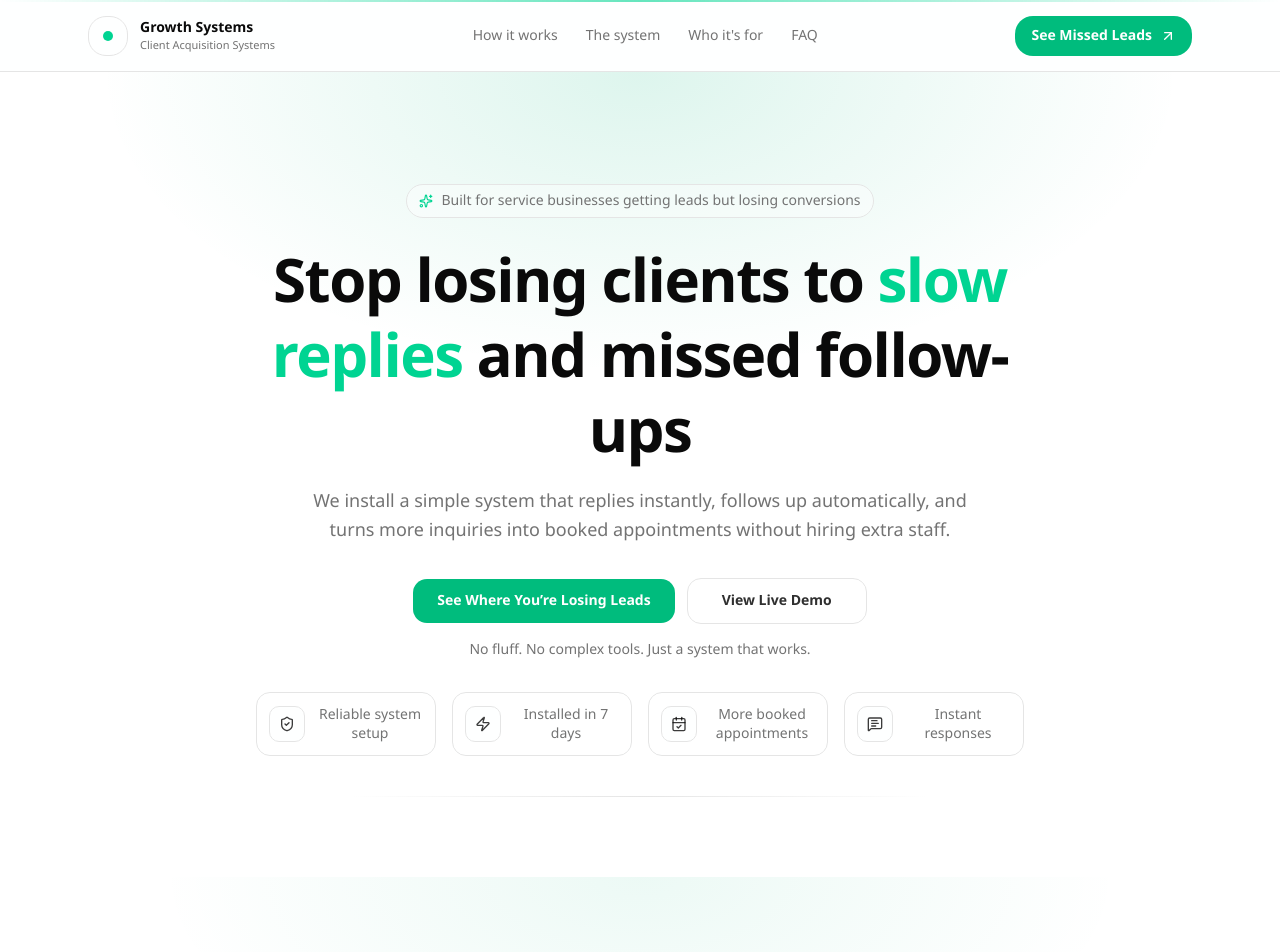
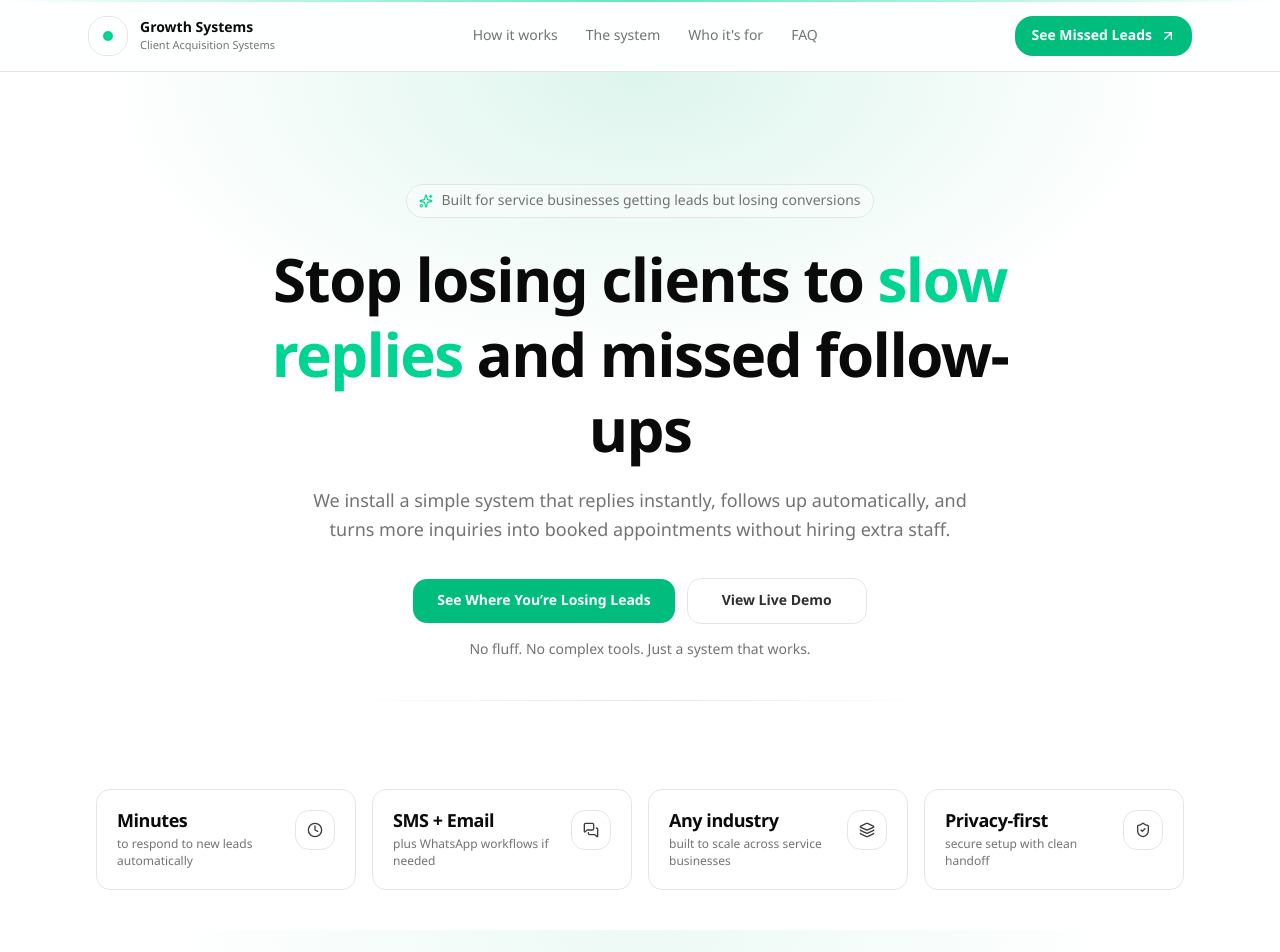
Before and after one commit to sab-eeh/Growth-Systems, a Next.js app: page / in a window 1280 px wide. Shown: the top 952 px of the page. Built offline with nearby package versions, Linux system fonts and the light colour scheme.

Commit message:
hero jsx updated

```diff
--- a/src/app/page.js
+++ b/src/app/page.js
@@ -17,7 +17,7 @@ export default function Home() {
   return (
     <>
       <Hero />
-      {/* <Stats /> */}
+      <Stats />
       <Problems />
       <Solution />
       <Integrations />
--- a/src/components/sections/Hero.jsx
+++ b/src/components/sections/Hero.jsx
@@ -116,7 +116,7 @@ export default function Hero() {
           </motion.p>
 
           {/* TRUST GRID (FIXED 🔥) */}
-          <motion.div
+          {/* <motion.div
             variants={fadeUp}
             initial={reduceMotion ? "show" : "hidden"}
             animate="show"
@@ -127,7 +127,7 @@ export default function Hero() {
             <TrustItem icon={Zap} text="Installed in 7 days" />
             <TrustItem icon={CalendarCheck} text="More booked appointments" />
             <TrustItem icon={MessageSquareText} text="Instant responses" />
-          </motion.div>
+          </motion.div> */}
 
           <div className="mx-auto mt-10 h-px w-full max-w-xl bg-gradient-to-r from-transparent via-border to-transparent" />
         </div>
```
